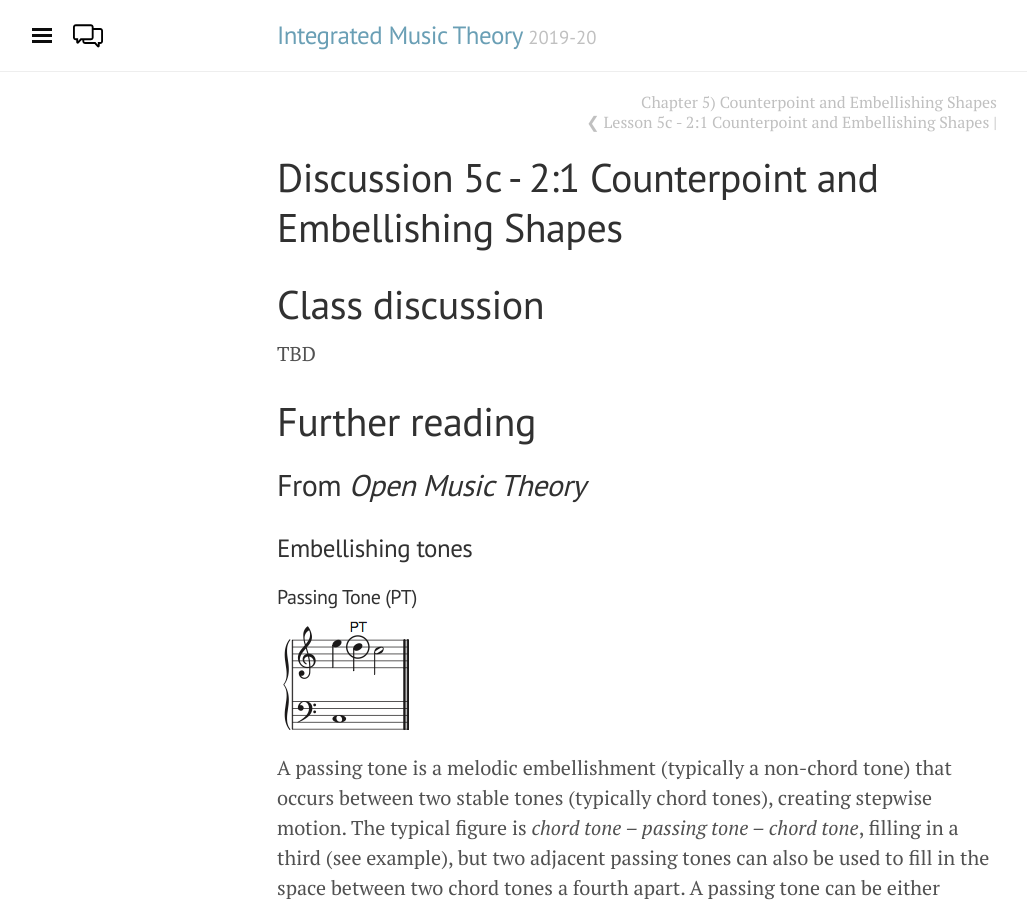
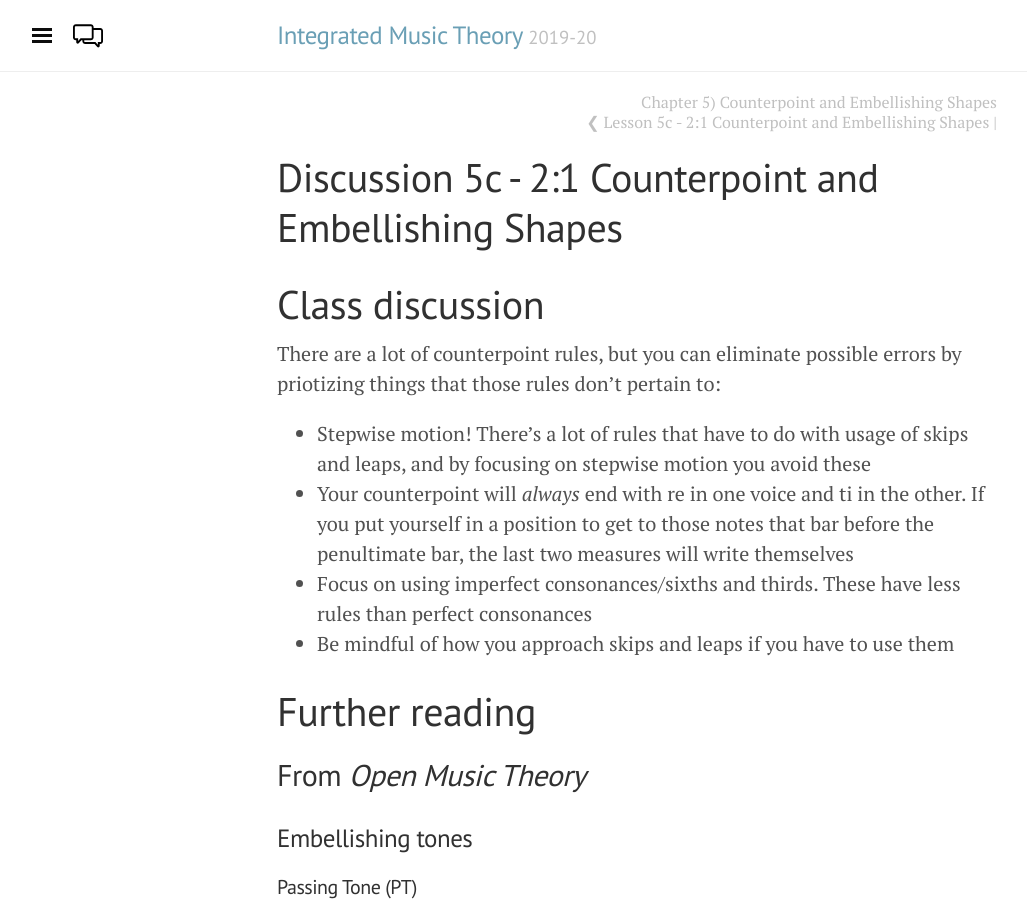
Before and after one commit to intmus/inttheory19-20, a Jekyll site: the page built from _05-counterpoint-embell-shapes/c2-2ndandembellshapes.md, in a window 1280 px wide and 900 px high. Shown: the whole window, without its empty margins (3-1030 px from the left). Built offline with Jekyll 4.4.1, drawn with Linux system fonts in a browser that asks for light colours.

Commit message:
Added discussion

```diff
--- a/_05-counterpoint-embell-shapes/c2-2ndandembellshapes.md
+++ b/_05-counterpoint-embell-shapes/c2-2ndandembellshapes.md
@@ -5,7 +5,11 @@ title: Discussion 5c - 2:1 Counterpoint and Embellishing Shapes
 
 # Class discussion
 
-TBD
+There are a lot of counterpoint rules, but you can eliminate possible errors by priotizing things that those rules don't pertain to:
+- Stepwise motion! There's a lot of rules that have to do with usage of skips and leaps, and by focusing on stepwise motion you avoid these
+- Your counterpoint will *always* end with re in one voice and ti in the other. If you put yourself in a position to get to those notes that bar before the penultimate bar, the last two measures will write themselves
+- Focus on using imperfect consonances/sixths and thirds. These have less rules than perfect consonances
+- Be mindful of how you approach skips and leaps if you have to use them
 
 # Further reading
 
```
